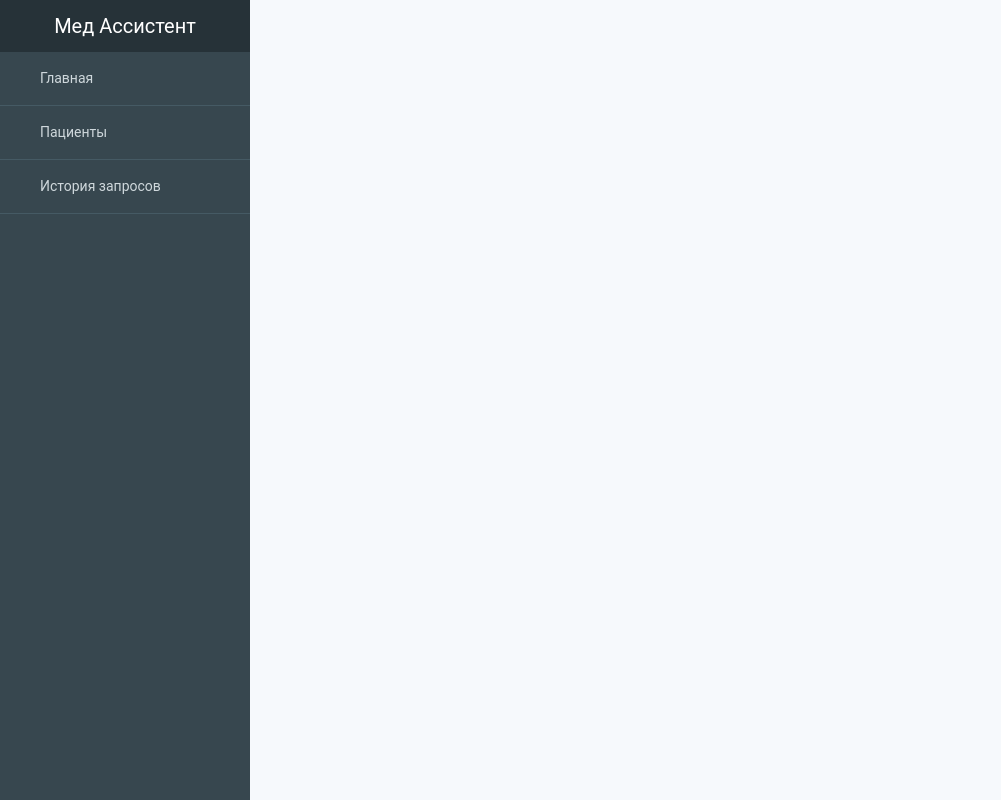
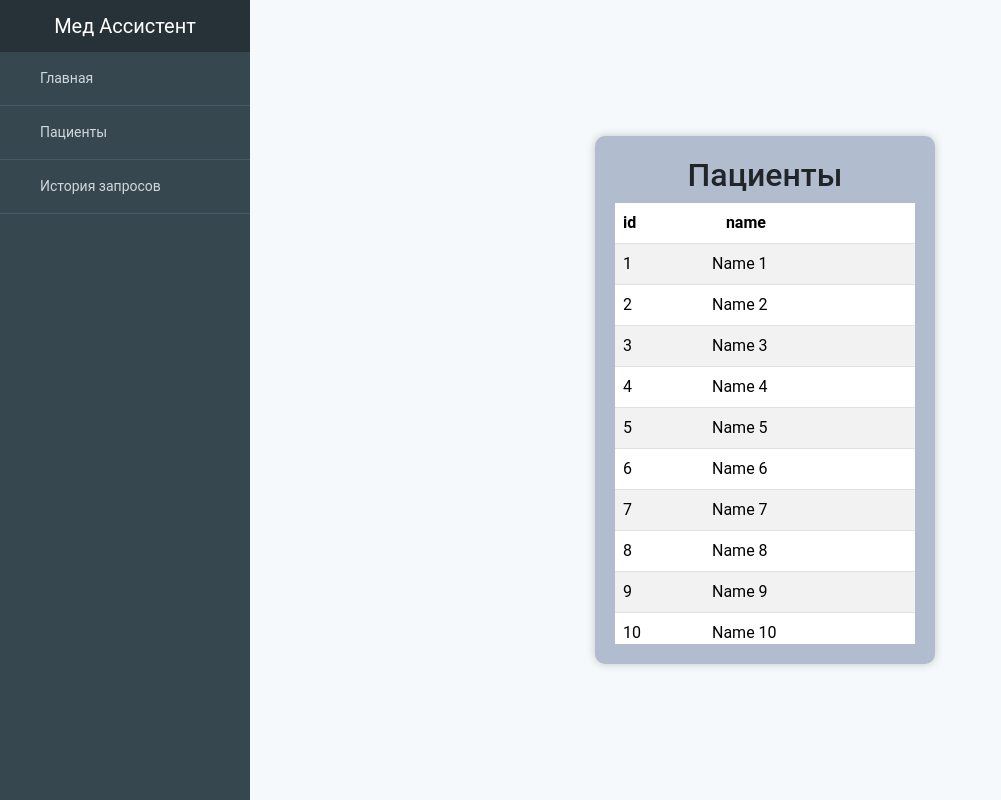
Before and after one commit to schneider001/MedAssistant, a Flask app: page /patients in a window 1280 px wide. Shown: the whole page, without its empty margins (0-1001 px from the left). Run offline with Flask 3, Linux system fonts and the light colour scheme; lists and menus that the app fills with data are empty; some libraries are stand-ins or nearby versions.

Commit message:
Add patients table

```diff
--- a/app/app.py
+++ b/app/app.py
@@ -43,8 +43,9 @@ def main():
 
 @app.route('/patients')
 def patients():
-    patients = [] #TODO Получить ФИО из БД
-    return render_template('patients.html')
+    columns = ['id', 'name']
+
+    return render_template('patients.html', columns=columns)
 
 @app.route('/patient_card', methods=['POST'])
 def patient_card():
@@ -65,5 +66,19 @@ def process_neural_network():
     symptoms = request.form.getlist('symptoms')
 
 
+@app.route('/load_data', methods=['GET'])
+def load_data():
+    data = [{'id': i, 'name': f'Name {i}'} for i in range(1, 101)] #Пример какой то таблицы
+
+    page = int(request.args.get('page'))
+    per_page = int(request.args.get('per_page'))
+    start = (page - 1) * per_page
+    end = start + per_page
+
+    paginated_data = data[start:end]
+
+    return jsonify(paginated_data)
+
+
 if __name__ == "__main__":
     app.run(debug=True)
--- a/app/static/main.js
+++ b/app/static/main.js
@@ -14,3 +14,37 @@ $(document).ready(function() {
     closeOnSelect: false,
   });
 })
+
+$(document).ready(function() {
+  let page = 1;
+  const perPage = 10;
+
+  function loadMoreData() {
+      $.ajax({
+          url: `/load_data?page=${page}&per_page=${perPage}`,
+          method: 'GET',
+          success: function(data) {
+            if (data.length > 0) {
+              $('#patients-table tbody').append(data.map(row => `
+                  <tr>
+                      <td>${row.id}</td>
+                      <td>${row.name}</td>
+                  </tr>
+              `).join(''));
+              page++;
+            }
+          },
+          error: function(xhr, status, error) {
+            console.error(`Error fetching data: ${error}`);
+          }
+      });
+  }
+
+  loadMoreData();
+
+  $('#patients-table').scroll(function() {
+    if ($(this).scrollTop() + $(this).innerHeight() >= $(this)[0].scrollHeight) {
+        loadMoreData();
+    }
+  });
+});
--- a/app/static/styles.css
+++ b/app/static/styles.css
@@ -77,6 +77,17 @@ body{
   box-shadow: 0 0 10px rgba(0, 0, 0, 0.2);
 }
 
+.tbodycontainer {
+  max-height: 400px;
+  width: 100%;
+  margin: 0;
+  overflow-y: auto;
+}
+.table-scrollable {
+  margin: 0;
+  padding: 0;
+}
+
 .select2-container {
   width: 100% !important;
 }
--- a/app/templates/base.html
+++ b/app/templates/base.html
@@ -7,7 +7,6 @@
   <link rel="stylesheet" href="https://cdn.jsdelivr.net/npm/select2-bootstrap-5-theme@1.3.0/dist/select2-bootstrap-5-theme.min.css" />
 
   <link rel="stylesheet" href="{{ url_for('static', filename='styles.css') }}">
-  <link rel="stylesheet" href="{{ url_for('static', filename='select2-bootstrap.min.css') }}">
 
   <title>{% block title %}{% endblock %}</title>
 </head>
--- a/app/templates/patients.html
+++ b/app/templates/patients.html
@@ -1,6 +1,40 @@
 {% extends "base.html" %}
-{% block title %}Home Page{% endblock %}
+{% block title %}Patients Page{% endblock %}
 {% set show_sidebar = True %}
 {% block content %}
 
+<div id="viewport">
+    <!-- Content -->
+    <div id="content">
+      <div id="centered-box">
+        <form>
+          <h2 class="text-center">Пациенты</h2>
+          <div class="table-responsive">
+            <table class="table table-striped table-hover table-scrollable">
+              <thead>
+                <tr>
+                  {% for column in columns %}
+                    <th scope="col">{{ column }}</th>
+                  {% endfor %}
+                </tr>
+              </thead>
+            </table>
+            <div class="tbodycontainer scrollable" id="patients-table">
+              <table class="table table-striped table-hover table-scrollable">
+                <tbody>
+                  {% for row in data %}
+                  <tr>
+                    {% for key, value in row.items() %}
+                    <td>{{ value }}</td>
+                    {% endfor %}
+                  </tr>
+                  {% endfor %}
+                </tbody>
+              </table>
+            </div>
+          </div>
+        </form>
+      </div>
+    </div>
+  </div>
 {% endblock %}
```
